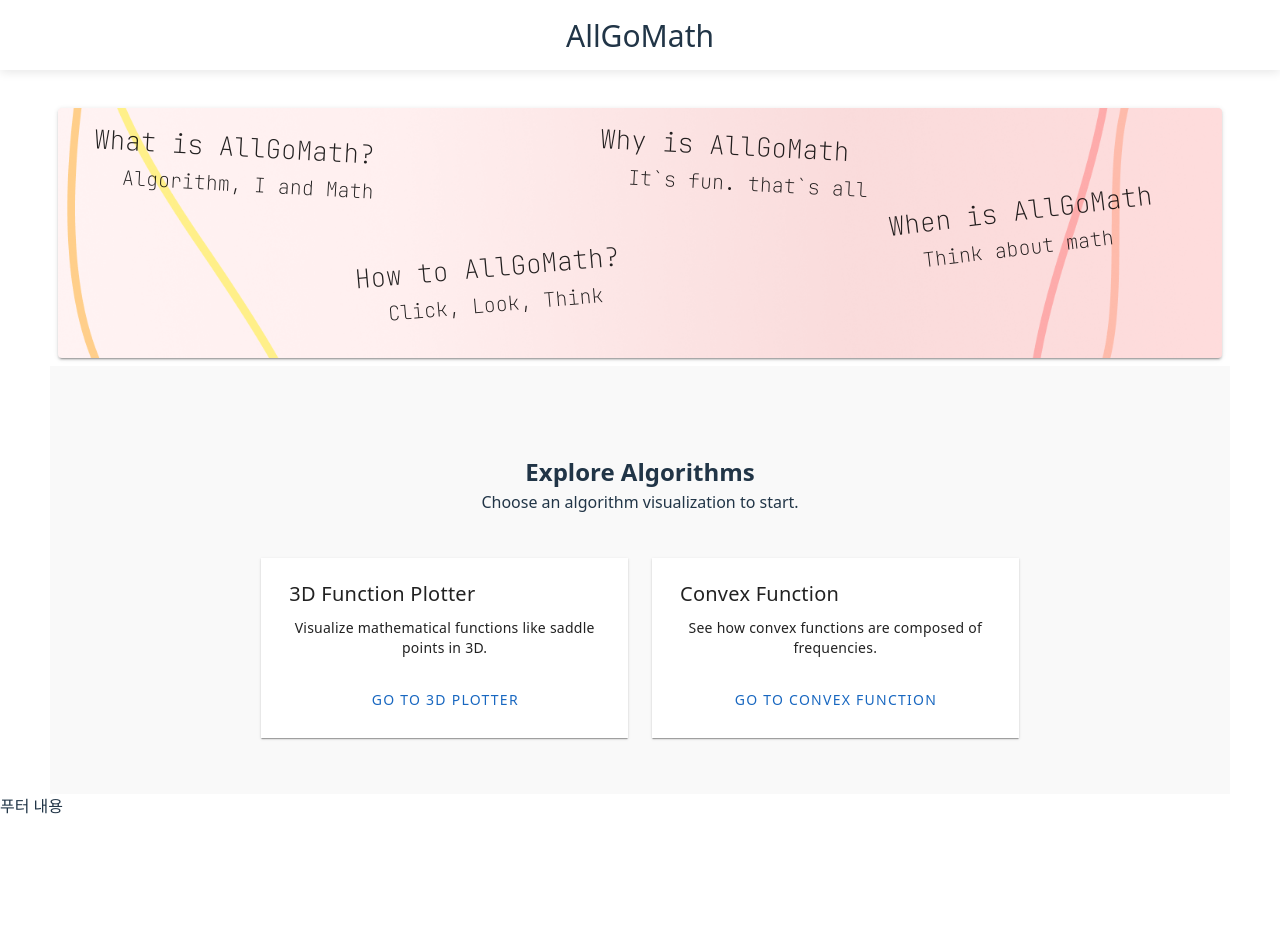
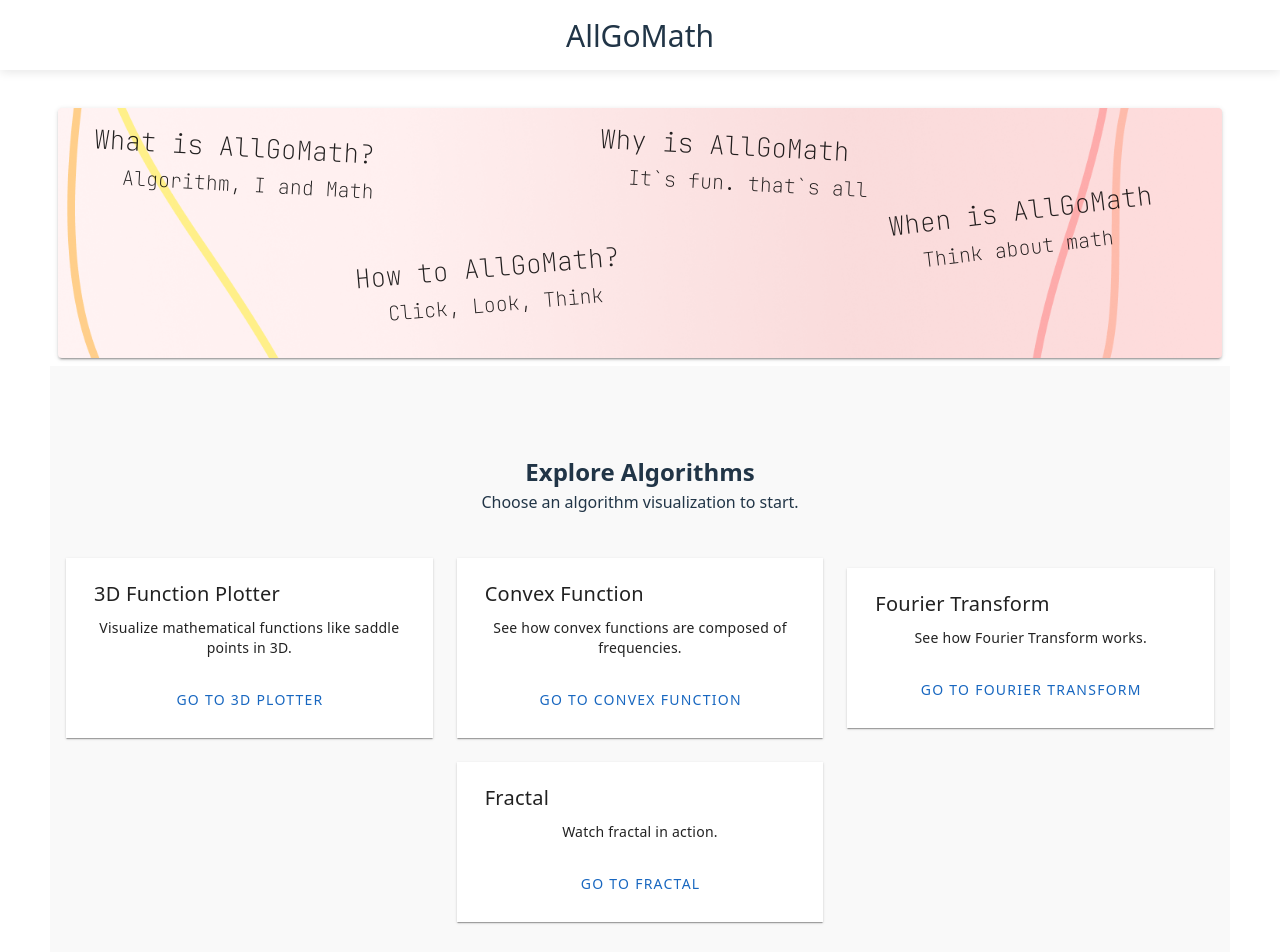
Before and after one commit to YeomYuJun/front_allgo, a Vue app: page / in a window 1280 px wide. Shown: the top 952 px of the page. Before the commit the page ends 818 px from the top, so only its background shows below. Built offline with nearby package versions, Linux system fonts and the light colour scheme.

Commit message:
Fix routing

```diff
--- a/src/components/Home.vue
+++ b/src/components/Home.vue
@@ -79,29 +79,29 @@
                     </v-card>
                 </v-col>
 
-                <v-col cols="12" md="4" v-if="false"> {/* v-if="false"는 아직 준비 안된 링크를 숨깁니다 */}
+                <v-col cols="12" md="4">
                     <v-card class="pa-3" outlined tile>
                         <v-card-title class="justify-center">Fourier Transform</v-card-title>
                         <v-card-text class="text-center">
-                            See how signals are composed of frequencies.
+                            See how Fourier Transform works.
                         </v-card-text>
                         <v-card-actions class="justify-center">
-                            <v-btn color="primary" disabled> {/* 준비되면 @click과 disabled 해제 */}
-                                Coming Soon
+                            <v-btn color="primary" @click="navigateTo('/FFT')">
+                                Go to Fourier Transform
                             </v-btn>
                         </v-card-actions>
                     </v-card>
                 </v-col>
 
-                <v-col cols="12" md="4" v-if="false"> {/* v-if="false"는 아직 준비 안된 링크를 숨깁니다 */}
+                <v-col cols="12" md="4">
                     <v-card class="pa-3" outlined tile>
-                        <v-card-title class="justify-center">Sorting Algorithms</v-card-title>
+                        <v-card-title class="justify-center">Fractal</v-card-title>
                         <v-card-text class="text-center">
-                            Watch sorting algorithms in action.
+                            Watch fractal in action.
                         </v-card-text>
                         <v-card-actions class="justify-center">
-                             <v-btn color="primary" disabled>
-                                Coming Soon
+                             <v-btn color="primary" @click="navigateTo('/fractal')">
+                                Go to Fractal
                             </v-btn>
                         </v-card-actions>
                     </v-card>
@@ -139,7 +139,7 @@ const navigateTo = (path) => {
     }
     .slide_section_1 {
         background-image: url(/assets/images/bg_slide1.png);
-        width: 100%; /* 슬라이드 내부 div도 너비/높이 100% 추천 */
+        width: 100%;
         height: 100%;
         background-size: cover; /* 이미지가 영역을 꽉 채우도록 */
         background-position: center;
--- a/src/router/index.js
+++ b/src/router/index.js
@@ -4,6 +4,9 @@ import Home from '../components/Home.vue'; // Home 컴포넌트 경로
 // GraDesc.vue 또는 SurfaceVisualizer.vue 등 시각화 컴포넌트 임포트
 import GraDesc from '../components/GraDesc.vue'; // GraDesc.vue 경로 (이전에 만든 SurfaceVisualizer.vue를 사용한다면 해당 경로로)
 import ConvexFunction from '../components/ConvexFunction.vue';
+import FFT from '../components/FFT.vue';
+import Fractal from '../components/Fractal.vue';
+import SaddleFunction from '../components/SaddleFunction.vue';
 // 필요하다면 다른 컴포넌트들도 임포트
 // import FourierTransformVisualizer from '../components/FourierTransformVisualizer.vue';
 // import SortingVisualizer from '../components/SortingVisualizer.vue';
@@ -15,27 +18,38 @@ const routes = [
     component: Home,
   },
   {
-    path: '/gradient-descent', // 3D 표면 시각화 페이지 경로 예시
+    path: '/gradient-descent',
     name: 'GradientDescent',
-    component: GraDesc, // 여기에 3D 시각화 컴포넌트를 연결합니다.
-                       // (예: 이전 단계에서 만든 SurfaceVisualizer.vue)
+    component: GraDesc,
   },
   {
     path: '/convex-function',
     name: 'ConvexFunction',
     component: ConvexFunction,
-  }
+  },
+  {
+    path: '/saddle-function',
+    name: 'SaddleFunction',
+    component: SaddleFunction,
+  },
+  {
+    path: '/FFT',
+    name: 'FFT',
+    component: FFT,
+  },
+  {
+    path: '/fractal',
+    name: 'Fractal',
+    component: Fractal,
+  },
   // {
-  //   path: '/fourier-transform',
-  //   name: 'FourierTransform',
-  //   component: FourierTransformVisualizer,
+  //   path: '/quick-sort',
+  //   name: 'QuickSort',
+  //   component: QuickSort,
   // },
-  // {
-  //   path: '/sorting-algorithms',
-  //   name: 'SortingAlgorithms',
-  //   component: SortingVisualizer,
-  // },
-  // 추후 다른 알고리즘 시각화 페이지 라우트 추가
+
+
+
 ];
 
 const router = createRouter({
```
Also changed, not shown: src/App.vue (+2 -6 lines).
